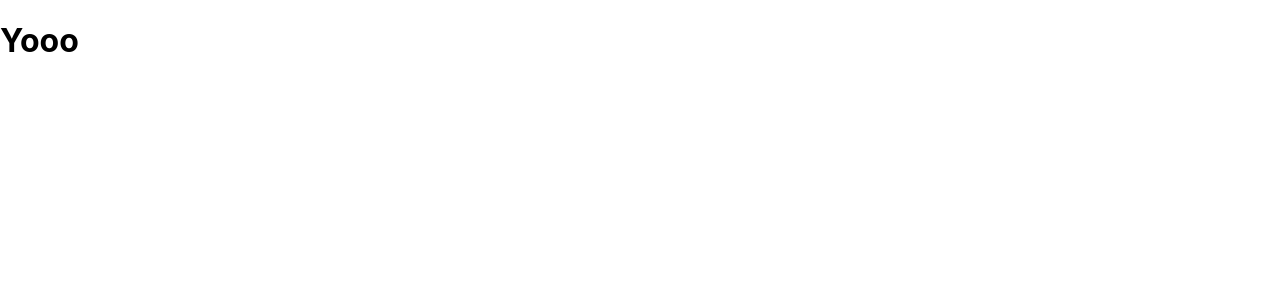
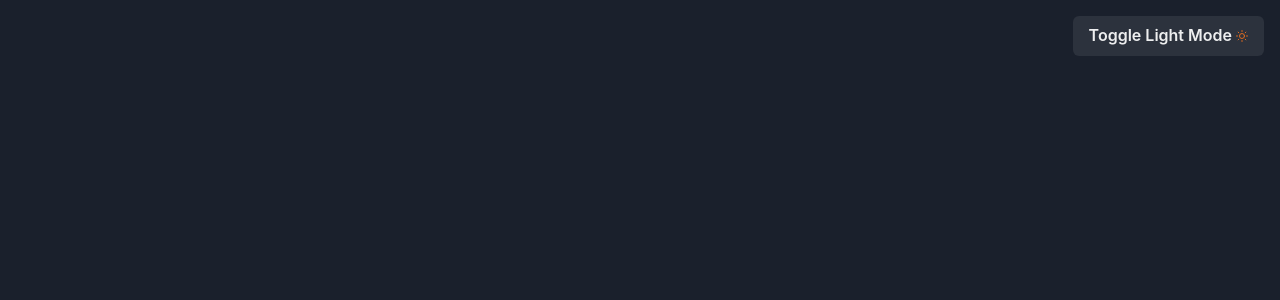
Before and after one commit to layeleomehta/real-time-messenger, a React (Create React App) app in the folder client/: page / in a window 1280 px wide. Shown: the top 300 px of the page. Built offline with nearby package versions, Linux system fonts and the light colour scheme.

Commit message:
added button to toggle between light mode and dark mode

```diff
--- a/client/package.json
+++ b/client/package.json
@@ -3,6 +3,7 @@
   "version": "0.1.0",
   "private": true,
   "dependencies": {
+    "@chakra-ui/icons": "^2.0.0",
     "@chakra-ui/react": "^2.0.0",
     "@emotion/react": "^11.9.0",
     "@emotion/styled": "^11.8.1",
--- a/client/src/App.js
+++ b/client/src/App.js
@@ -1,10 +1,15 @@
-
+import { ChakraProvider, ColorModeScript } from "@chakra-ui/react";
+import theme from "./theme";
+import ToggleColourMode from "./components/ToggleColourMode";
 
 function App() {
   return (
+    <ChakraProvider theme={theme}>
+      <ColorModeScript initialColorMode={theme.config.initialColorMode}/>
     <div className="App">
-      <h1> Yooo </h1>
+      <ToggleColourMode></ToggleColourMode>
     </div>
+    </ChakraProvider>
   );
 }
 
--- /dev/null
+++ b/client/src/components/ToggleColourMode.js
@@ -0,0 +1,24 @@
+
+import { Button, useColorMode } from '@chakra-ui/react';
+import {SunIcon, MoonIcon} from "@chakra-ui/icons"
+
+import React from 'react'
+
+const ToggleColourMode = () => {
+    const {colorMode, toggleColorMode} = useColorMode();
+  return (
+    <div>
+        <Button
+            onClick={toggleColorMode}
+            pos="absolute"
+            top="0"
+            right="0"
+            margin="1rem"
+            >
+            Toggle {colorMode === "light" ? "Dark" : "Light"} Mode {colorMode === "light" ? <MoonIcon paddingLeft="1" color="blue.600"/> : <SunIcon paddingLeft="1" color="orange.500"/>}
+        </Button>
+    </div>
+  )
+}
+
+export default ToggleColourMode;
--- a/client/src/index.css
+++ /dev/null
@@ -1,13 +0,0 @@
-body {
-  margin: 0;
-  font-family: -apple-system, BlinkMacSystemFont, 'Segoe UI', 'Roboto', 'Oxygen',
-    'Ubuntu', 'Cantarell', 'Fira Sans', 'Droid Sans', 'Helvetica Neue',
-    sans-serif;
-  -webkit-font-smoothing: antialiased;
-  -moz-osx-font-smoothing: grayscale;
-}
-
-code {
-  font-family: source-code-pro, Menlo, Monaco, Consolas, 'Courier New',
-    monospace;
-}
--- a/client/src/index.js
+++ b/client/src/index.js
@@ -1,6 +1,6 @@
 import React from 'react';
 import ReactDOM from 'react-dom/client';
-import './index.css';
+
 import App from './App';
 
 
--- /dev/null
+++ b/client/src/theme.js
@@ -0,0 +1,26 @@
+import {extendTheme} from "@chakra-ui/react";
+
+const theme = extendTheme({
+
+        config: {
+            initialColorMode: "dark",
+            useSystemColorMode: true
+        },
+        styles: {
+          global: {
+            // styles for the `body`
+            body: {
+                margin: 0,
+                fontFamily: "-apple-system, BlinkMacSystemFont, 'Segoe UI', 'Roboto', 'Oxygen','Ubuntu', 'Cantarell', 'Fira Sans', 'Droid Sans', 'Helvetica Neue', sans-serif",
+                WebKitFontSmoothing: "antialiased",
+                MozOskFontSmoothing: "grayscale"
+            },
+            code: {
+                fontFamily:
+                "source-code-pro, Menlo, Monaco, Consolas, 'Courier New', monospace",
+            },
+          },
+        },
+});
+
+export default theme;
```
Also changed, not shown: 1 other file (tests, documents, lock files or other folders).
